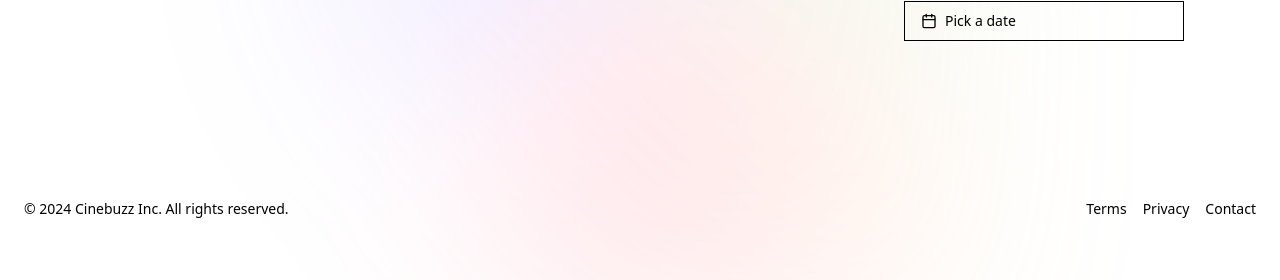
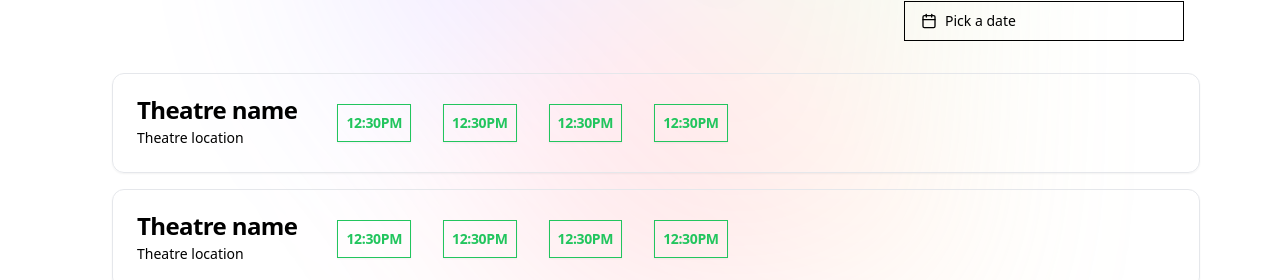
Before and after one commit to AarushKumawat/cinebuzz-nextjs, a Next.js app: page /movies/1 in a window 1280 px wide. Shown: the part 557-837 px from the top of the page. Before the commit the page ends 800 px from the top, so only its background shows below. Built offline with nearby package versions, Linux system fonts and the light colour scheme; no server answers; a web font is replaced by a local one.

Commit message:
book now theater ui

```diff
--- a/app/movies/[movies_id]/page.jsx
+++ b/app/movies/[movies_id]/page.jsx
@@ -1,4 +1,5 @@
 import { DatePicker } from "@components/DatePicker";
+import TheatreCard from "@components/TheatreCard";
 
 export default function MovieEach() {
   const movie = {
@@ -37,6 +38,11 @@ export default function MovieEach() {
                 <DatePicker />
               </div>
             </div>
+            <div className="pt-4">
+              <TheatreCard />
+              <TheatreCard />
+              <TheatreCard />
+            </div>
           </div>
         </div>
       </section>
--- /dev/null
+++ b/components/TheatreCard.jsx
@@ -0,0 +1,38 @@
+import { Card, CardDescription, CardHeader, CardTitle } from "./ui/card";
+
+export default function TheatreCard() {
+  return (
+    <Card className="w-full rounded-xl m-4">
+      <div className="flex flex-row">
+        <div>
+          <CardHeader classname="grid gap-1 p-4">
+            <CardTitle>Theatre name</CardTitle>
+            <CardDescription>Theatre location</CardDescription>
+          </CardHeader>
+        </div>
+        <div className="flex flex-row items-center ">
+          <div className="p-4">
+            <Card className="text-green-500 font-semibold border-green-500 p-2">
+              <CardTitle className="text-sm">12:30PM</CardTitle>
+            </Card>
+          </div>
+          <div className="p-4">
+            <Card className="text-green-500 font-semibold border-green-500 p-2">
+              <CardTitle className="text-sm">12:30PM</CardTitle>
+            </Card>
+          </div>
+          <div className="p-4">
+            <Card className="text-green-500 font-semibold border-green-500 p-2">
+              <CardTitle className="text-sm">12:30PM</CardTitle>
+            </Card>
+          </div>
+          <div className="p-4">
+            <Card className="text-green-500 font-semibold border-green-500 p-2">
+              <CardTitle className="text-sm">12:30PM</CardTitle>
+            </Card>
+          </div>
+        </div>
+      </div>
+    </Card>
+  );
+}
```
